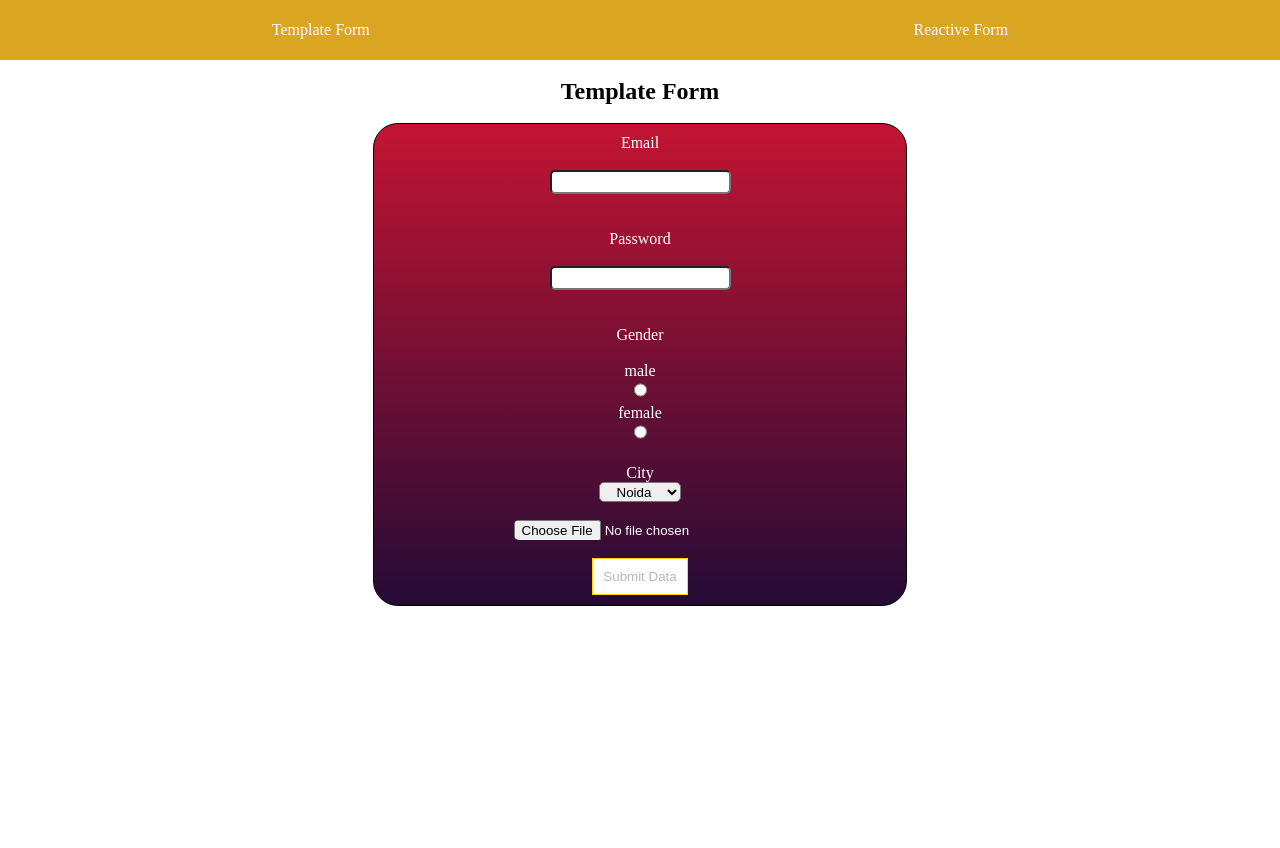
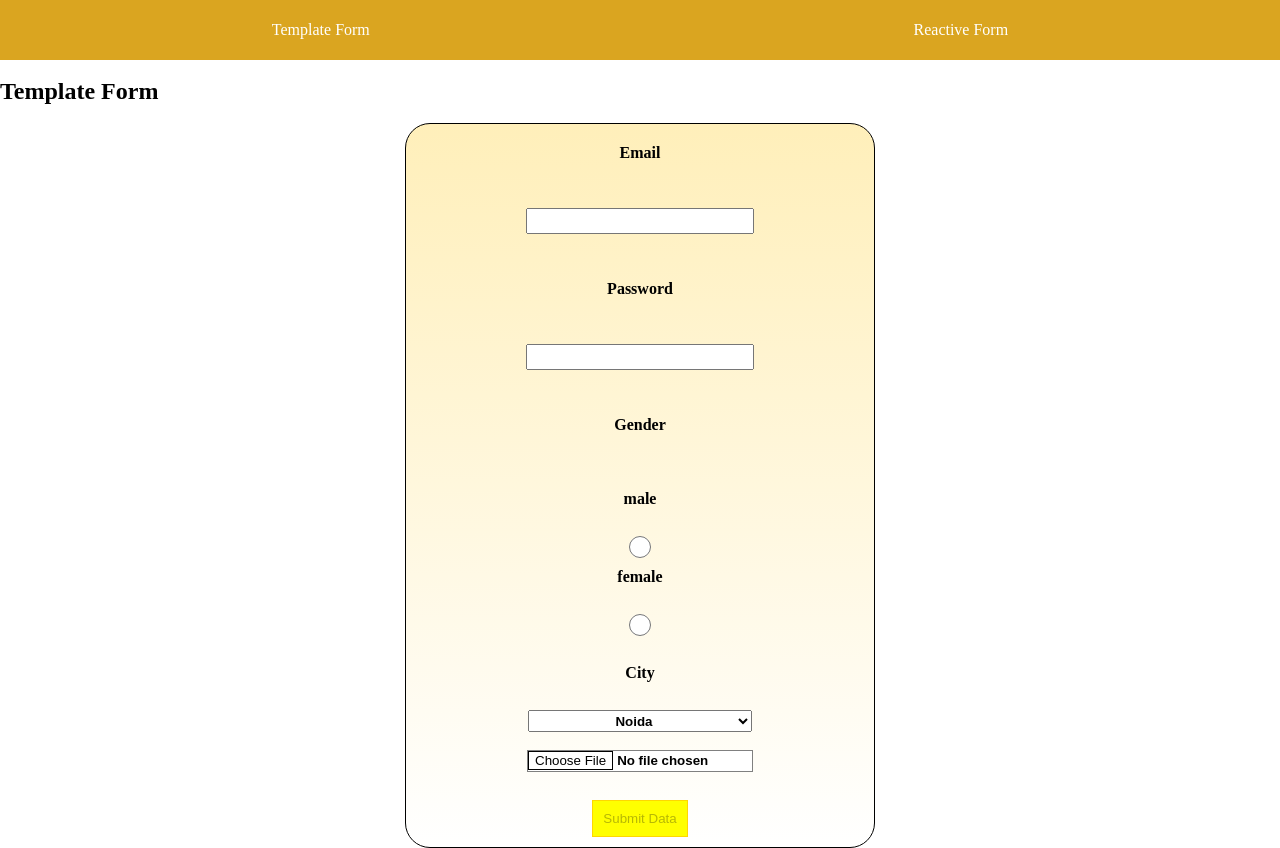
Before and after one commit to DarvShubhamS/angular_bootcamp, an Angular app: page /template-form in a window 1280 px wide. Before the commit the page ends 800 px from the top, so only its background shows below. Built offline with nearby package versions, Linux system fonts and the light colour scheme.

Commit message:
made some changes

```diff
--- a/src/styles.css
+++ b/src/styles.css
@@ -2,42 +2,90 @@
 * {
     padding: 0;
     margin:0;
-    text-align: center;
 }
 
-body {
+#main_form_header {
+    border-bottom: 1px solid black;
+    padding-bottom: 10px;
+    text-align: center;
 
 }
+
 input.ng-touched.ng-invalid{
-    border: 5px solid red;
+    border:1;
+    outline: 1;
+    border: 2px solid red;
+    background: #FFF3F3;
+    margin-bottom: 10px;
 }
 
 
 form {
+    background: linear-gradient(#FFEFBA,#FFFFFF);
     border:1px solid black;
-    border-radius: 25px;
     padding: 10px;
     margin: 0 auto;
-    width: 40%;
-    background: linear-gradient(#c31432,#240b36);
-    color: white;
+    width: 35%;
+    text-align: center;
+    border-radius: 25px;
+}
+
+label {
+  display: block;
+  margin-top: 10px;
+  margin-bottom: 10px;
+}
+
+form input,select {
+
+    height: 22px;
+    vertical-align:middle;
+    width: 50%;
+    text-align: center;
+    font-weight: bold;
 
 }
 
-form input,select {
-    border-radius: 5px;
-    height: 20px;
+label {
+    font-weight: bold;
 
 }
 
-span {
-    color: yellow;
+#radio_span {
+    color: black;
+    font-weight: normal;
 }
 
+
+
+span {
+    color: red;
+
+}
+
+
+input[type="file"] {
+    background: white;
+    border: 1px solid gray;
+    height: 20px;
+}
+
+::-webkit-file-upload-button {
+    background: white;
+    border: 1px solid black;
+
+
+}
 
 #sbmt_bttn {
     padding: 10px;
     border:1px solid gold;
-    background:white;
+    background:yellow;
+    margin-top: 10px;
 
 }
+
+
+#sbmt_bttn:hover {
+    cursor:pointer
+}
```
